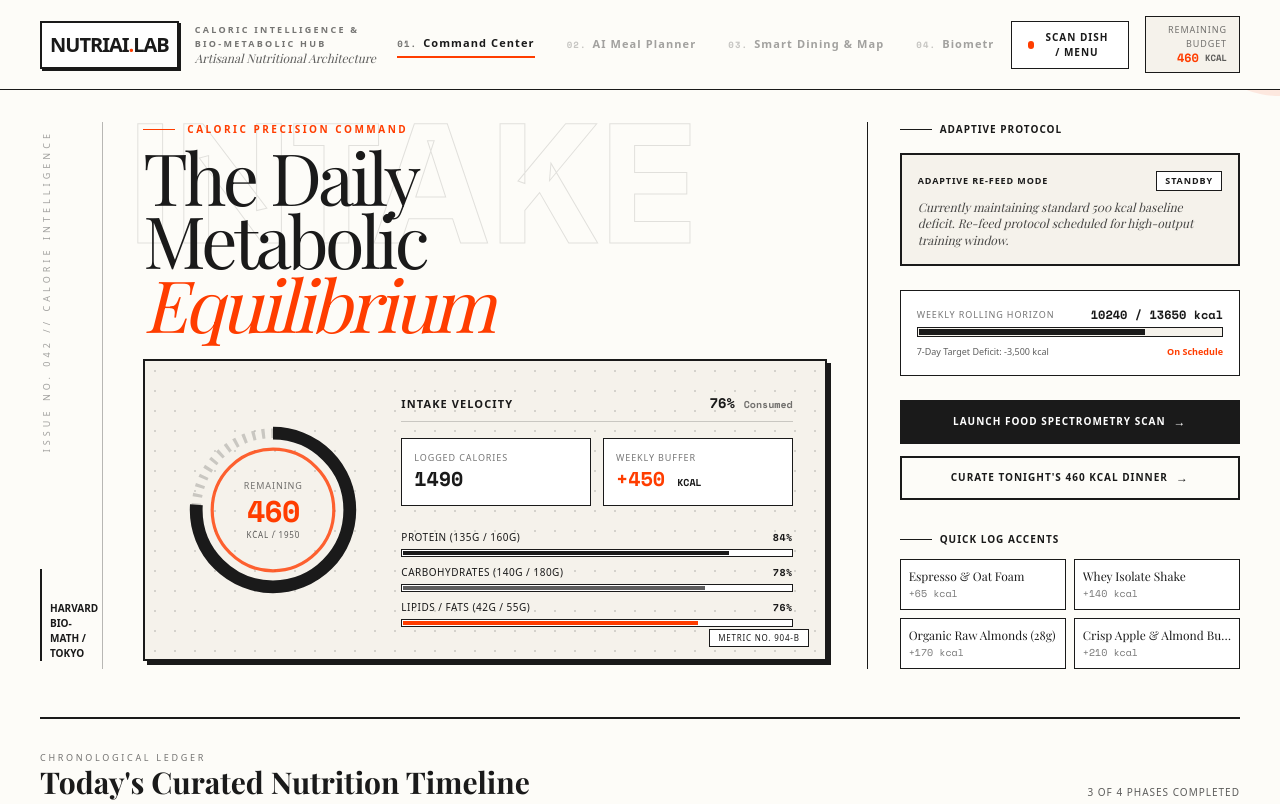
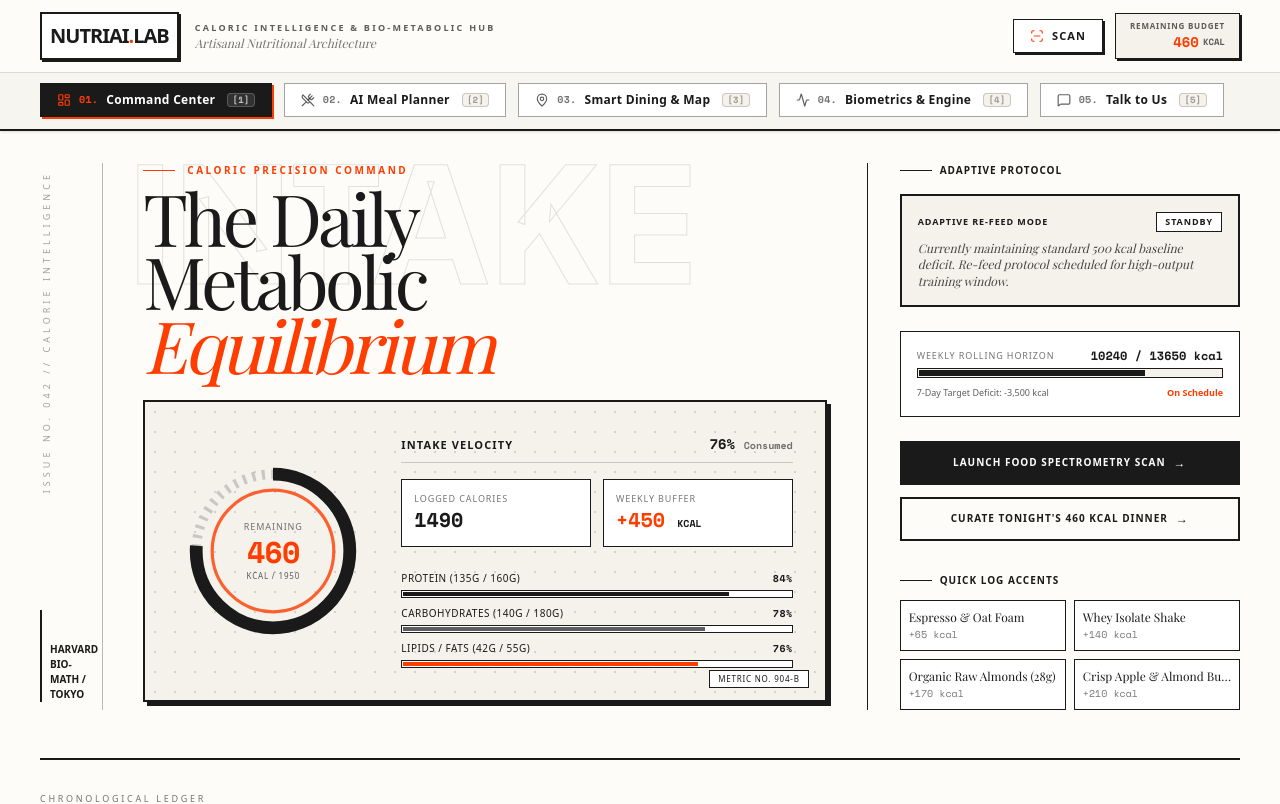
Before and after one commit to stewardchen/Calorie-Tracker, a React (Vite) app: page / in a window 1280 px wide. Shown: the top 804 px of the page. Built offline with nearby package versions, Linux system fonts and the light colour scheme; a web font is replaced by a local one.

Commit message:
Improve navigation header visibility: high-contrast tabs, dedicated nav tier, mobile menu drawer, and keyboard shortcuts

```diff
--- a/src/components/Header.tsx
+++ b/src/components/Header.tsx
@@ -1,4 +1,16 @@
-import React from 'react';
+import React, { useState, useEffect } from 'react';
+import {
+  LayoutDashboard,
+  UtensilsCrossed,
+  MapPin,
+  Activity,
+  MessageSquare,
+  ScanLine,
+  Menu,
+  X,
+  ChevronRight,
+  Flame,
+} from 'lucide-react';
 import { ActiveTab } from '../types';
 
 interface HeaderProps {
@@ -9,6 +21,16 @@ interface HeaderProps {
   onOpenScanModal: () => void;
 }
 
+interface NavItem {
+  id: ActiveTab;
+  label: string;
+  shortLabel: string;
+  number: string;
+  keyNumber: string;
+  description: string;
+  icon: React.ComponentType<{ className?: string }>;
+}
+
 export const Header: React.FC<HeaderProps> = ({
   activeTab,
   setActiveTab,
@@ -16,87 +38,291 @@ export const Header: React.FC<HeaderProps> = ({
   refeedActive,
   onOpenScanModal,
 }) => {
-  const tabs: { id: ActiveTab; label: string; number: string }[] = [
-    { id: 'command', label: 'Command Center', number: '01' },
-    { id: 'planner', label: 'AI Meal Planner', number: '02' },
-    { id: 'dining', label: 'Smart Dining & Map', number: '03' },
-    { id: 'calibration', label: 'Biometrics & Engine', number: '04' },
-    { id: 'talk', label: 'Talk to Us', number: '05' },
+  const [mobileMenuOpen, setMobileMenuOpen] = useState(false);
+
+  const tabs: NavItem[] = [
+    {
+      id: 'command',
+      label: 'Command Center',
+      shortLabel: 'Command',
+      number: '01',
+      keyNumber: '1',
+      description: 'Daily caloric budget, live macro breakdown & logs',
+      icon: LayoutDashboard,
+    },
+    {
+      id: 'planner',
+      label: 'AI Meal Planner',
+      shortLabel: 'Meal Planner',
+      number: '02',
+      keyNumber: '2',
+      description: 'Metabolic generative recipes & macro-optimized meals',
+      icon: UtensilsCrossed,
+    },
+    {
+      id: 'dining',
+      label: 'Smart Dining & Map',
+      shortLabel: 'Smart Dining',
+      number: '03',
+      keyNumber: '3',
+      description: 'Curated restaurants with verified macro-friendly dishes',
+      icon: MapPin,
+    },
+    {
+      id: 'calibration',
+      label: 'Biometrics & Engine',
+      shortLabel: 'Biometrics',
+      number: '04',
+      keyNumber: '4',
+      description: 'Mifflin-St Jeor math, re-feed triggers & TDEE recalibration',
+      icon: Activity,
+    },
+    {
+      id: 'talk',
+      label: 'Talk to Us',
+      shortLabel: 'Talk to Us',
+      number: '05',
+      keyNumber: '5',
+      description: 'Community discussion thread & feedback channel',
+      icon: MessageSquare,
+    },
   ];
 
+  // Quick keyboard navigation for desktop users (Press 1 to 5 to jump tabs)
+  useEffect(() => {
+    const handleKeyDown = (e: KeyboardEvent) => {
+      // Don't trigger when user is typing in form inputs, textareas, or contentEditable
+      const target = e.target as HTMLElement;
+      if (
+        target &&
+        (target.tagName === 'INPUT' ||
+          target.tagName === 'TEXTAREA' ||
+          target.tagName === 'SELECT' ||
+          target.isContentEditable)
+      ) {
+        return;
+      }
+
+      if (['1', '2', '3', '4', '5'].includes(e.key)) {
+        const tabIndex = parseInt(e.key, 10) - 1;
+        if (tabs[tabIndex]) {
+          setActiveTab(tabs[tabIndex].id);
+        }
+      }
+    };
+
+    window.addEventListener('keydown', handleKeyDown);
+    return () => window.removeEventListener('keydown', handleKeyDown);
+  }, [setActiveTab, tabs]);
+
+  const activeTabItem = tabs.find((t) => t.id === activeTab) || tabs[0];
+
+  const handleTabSelect = (id: ActiveTab) => {
+    setActiveTab(id);
+    setMobileMenuOpen(false);
+  };
+
   return (
-    <header className="border-b border-[#1a1a1a] bg-[#fdfcf8] px-6 py-4 md:px-10 shrink-0 sticky top-0 z-30">
-      <div className="max-w-7xl mx-auto flex flex-col md:flex-row md:items-center md:justify-between gap-4">
-        {/* Brand / Curated Logomark */}
-        <div className="flex items-center justify-between">
-          <div className="flex items-center gap-4">
-            <div className="border-2 border-[#1a1a1a] p-2 bg-white inline-block shadow-[2px_2px_0px_#1a1a1a]">
-              <span className="font-sans font-black text-xl uppercase tracking-tighter text-[#1a1a1a]">
+    <header className="border-b-2 border-[#1a1a1a] bg-[#fdfcf8] shrink-0 sticky top-0 z-40 shadow-sm">
+      {/* Upper Brand & Utility Bar */}
+      <div className="border-b border-[#1a1a1a]/15 px-4 sm:px-6 md:px-10 py-3 bg-[#fdfcf8]">
+        <div className="max-w-7xl mx-auto flex items-center justify-between gap-3">
+          {/* Brand Logo & Subtitle */}
+          <div className="flex items-center gap-3 sm:gap-4">
+            <button
+              onClick={() => handleTabSelect('command')}
+              className="border-2 border-[#1a1a1a] p-2 bg-white inline-block shadow-[2px_2px_0px_#1a1a1a] hover:bg-[#f5f2eb] transition-colors text-left"
+              title="Return to Command Center"
+            >
+              <span className="font-sans font-black text-lg sm:text-xl uppercase tracking-tighter text-[#1a1a1a]">
                 NutriAI<span className="text-[#ff3d00]">.</span>Lab
               </span>
-            </div>
+            </button>
+
             <div className="hidden sm:flex flex-col">
-              <span className="font-sans text-[9px] uppercase tracking-[0.25em] font-bold text-[#1a1a1a]/60">
+              <span className="font-sans text-[9px] uppercase tracking-[0.25em] font-bold text-[#1a1a1a]/70">
                 Caloric Intelligence & Bio-Metabolic Hub
               </span>
-              <span className="font-serif italic text-xs text-[#1a1a1a]/70">
+              <span className="font-serif italic text-xs text-[#1a1a1a]/60">
                 Artisanal Nutritional Architecture
               </span>
             </div>
           </div>
 
-          {/* Quick scan trigger on mobile */}
+          {/* Current View Badge on small screens to confirm location */}
+          <div className="md:hidden flex items-center gap-1 text-[11px] font-mono font-bold bg-[#f5f2eb] px-2.5 py-1 border border-[#1a1a1a]/30">
+            <span className="text-[#ff3d00]">{activeTabItem.number}</span>
+            <span className="text-[#1a1a1a] truncate max-w-[110px]">{activeTabItem.shortLabel}</span>
+          </div>
+
+          {/* Right Action & Status Capsule */}
+          <div className="flex items-center gap-2 sm:gap-3">
+            {/* Quick scan trigger */}
             <button
               onClick={onOpenScanModal}
-            className="md:hidden border border-[#1a1a1a] px-3 py-1.5 font-sans text-[10px] uppercase font-bold tracking-widest bg-white hover:bg-[#ff3d00] hover:text-white transition-colors"
+              className="border border-[#1a1a1a] px-3 sm:px-4 py-2 font-sans text-[10px] sm:text-[11px] uppercase font-bold tracking-wider sm:tracking-widest bg-white hover:bg-[#ff3d00] hover:text-white transition-all shadow-[2px_2px_0px_#1a1a1a] flex items-center gap-1.5 sm:gap-2 active:translate-x-0.5 active:translate-y-0.5"
             >
-            Scan Dish
+              <ScanLine className="w-3.5 h-3.5 text-[#ff3d00] group-hover:text-white" />
+              <span className="hidden xs:inline">Scan Dish</span>
+              <span className="xs:hidden">Scan</span>
+            </button>
+
+            {/* Remaining Budget Badge */}
+            <div className="border border-[#1a1a1a] bg-[#f5f2eb] px-2.5 sm:px-3.5 py-1.5 text-right font-sans shadow-[2px_2px_0px_#1a1a1a]">
+              <div className="hidden sm:block text-[8px] uppercase tracking-widest text-[#1a1a1a]/70 font-semibold">
+                Remaining Budget
+              </div>
+              <div className="text-xs sm:text-sm font-black font-mono flex items-center justify-end gap-1">
+                <span className="text-[#ff3d00]">{remainingCalories}</span>
+                <span className="text-[9px] text-[#1a1a1a]/70">KCAL</span>
+                {refeedActive && (
+                  <span className="bg-[#ff3d00] text-white text-[8px] font-bold px-1 py-0.5 uppercase tracking-tighter flex items-center gap-0.5 ml-0.5">
+                    <Flame className="w-2.5 h-2.5" />
+                    RE-FEED
+                  </span>
+                )}
+              </div>
+            </div>
+
+            {/* Mobile Menu Toggle Button */}
+            <button
+              onClick={() => setMobileMenuOpen((prev) => !prev)}
+              aria-label={mobileMenuOpen ? 'Close Navigation Menu' : 'Open Navigation Menu'}
+              className="md:hidden border-2 border-[#1a1a1a] p-2 bg-white hover:bg-[#ff3d00] hover:text-white transition-colors shadow-[2px_2px_0px_#1a1a1a]"
+            >
+              {mobileMenuOpen ? <X className="w-5 h-5" /> : <Menu className="w-5 h-5" />}
             </button>
           </div>
+        </div>
+      </div>
 
-        {/* Navigation Tabs */}
-        <nav className="flex items-center gap-4 sm:gap-8 overflow-x-auto pb-1 md:pb-0 scrollbar-none font-sans text-[11px] uppercase tracking-widest font-bold">
+      {/* Primary Navigation Row (Always clearly visible on desktop & clean horizontal rail on mobile) */}
+      <div className="bg-[#f7f5ef] px-3 sm:px-6 md:px-10 py-2">
+        <div className="max-w-7xl mx-auto flex items-center justify-between">
+          <nav
+            aria-label="Main Navigation"
+            className="w-full flex items-center gap-2 sm:gap-3 overflow-x-auto pb-1 pt-0.5 scrollbar-thin scrollbar-thumb-[#1a1a1a]/20"
+          >
             {tabs.map((tab) => {
               const isActive = activeTab === tab.id;
+              const Icon = tab.icon;
+
               return (
                 <button
                   key={tab.id}
-                onClick={() => setActiveTab(tab.id)}
-                className={`flex items-center gap-1.5 whitespace-nowrap transition-all duration-150 py-1 ${
+                  onClick={() => handleTabSelect(tab.id)}
+                  aria-current={isActive ? 'page' : undefined}
+                  className={`group flex items-center gap-2 whitespace-nowrap px-3 sm:px-4 py-2 text-xs font-sans tracking-wide transition-all duration-150 border shrink-0 ${
                     isActive
-                    ? 'border-b-2 border-[#ff3d00] text-[#1a1a1a] font-black'
-                    : 'opacity-40 hover:opacity-100 text-[#1a1a1a]'
+                      ? 'bg-[#1a1a1a] text-white border-[#1a1a1a] shadow-[2px_2px_0px_#ff3d00] font-extrabold'
+                      : 'bg-white text-[#1a1a1a] border-[#1a1a1a]/40 hover:border-[#1a1a1a] hover:bg-[#eae6db] font-semibold'
                   }`}
                 >
-                <span className="text-[9px] font-mono opacity-60">{tab.number}.</span>
-                <span>{tab.label}</span>
+                  <Icon
+                    className={`w-3.5 h-3.5 transition-colors ${
+                      isActive ? 'text-[#ff3d00]' : 'text-[#1a1a1a]/70 group-hover:text-[#ff3d00]'
+                    }`}
+                  />
+                  <span
+                    className={`font-mono text-[10px] ${
+                      isActive ? 'text-[#ff3d00]' : 'text-[#1a1a1a]/60'
+                    }`}
+                  >
+                    {tab.number}.
+                  </span>
+                  <span className="font-bold">{tab.label}</span>
+
+                  {/* Desktop shortcut hint */}
+                  <span
+                    className={`hidden lg:inline-block ml-1 font-mono text-[9px] px-1 py-0.2 rounded border ${
+                      isActive
+                        ? 'border-white/20 text-white/70 bg-white/10'
+                        : 'border-[#1a1a1a]/20 text-[#1a1a1a]/40 bg-[#f5f2eb]'
+                    }`}
+                    title={`Press '${tab.keyNumber}' key to navigate`}
+                  >
+                    [{tab.keyNumber}]
+                  </span>
                 </button>
               );
             })}
           </nav>
-
-        {/* Right Status Capsule */}
-        <div className="hidden lg:flex items-center gap-4">
-          <button
-            onClick={onOpenScanModal}
-            className="border border-[#1a1a1a] px-4 py-2 font-sans text-[10px] uppercase font-bold tracking-widest bg-white hover:bg-[#ff3d00] hover:text-white transition-colors flex items-center gap-2"
-          >
-            <span className="w-2 h-2 rounded-full bg-[#ff3d00] animate-pulse"></span>
-            Scan Dish / Menu
-          </button>
-
-          <div className="border border-[#1a1a1a] bg-[#f5f2eb] px-3 py-1.5 text-right font-sans">
-            <div className="text-[9px] uppercase tracking-widest text-[#1a1a1a]/60">Remaining Budget</div>
-            <div className="text-xs font-black font-mono flex items-center justify-end gap-1.5">
-              <span className="text-[#ff3d00]">{remainingCalories}</span>
-              <span className="text-[9px] text-[#1a1a1a]/70">KCAL</span>
-              {refeedActive && (
-                <span className="bg-[#ff3d00] text-white text-[8px] px-1 py-0.5 uppercase tracking-tighter">RE-FEED</span>
-              )}
         </div>
       </div>
+
+      {/* Full-width Mobile Navigation Drawer (Ensures headers/tabs are NEVER hidden on smaller screens) */}
+      {mobileMenuOpen && (
+        <div className="md:hidden border-t-2 border-[#1a1a1a] bg-[#fdfcf8] p-4 shadow-xl animate-fadeIn">
+          <div className="font-sans text-[10px] uppercase font-bold tracking-[0.2em] text-[#ff3d00] mb-3 flex items-center gap-2">
+            <span className="w-2 h-2 rounded-full bg-[#ff3d00] animate-ping" />
+            <span>Select System Section</span>
+          </div>
+
+          <div className="grid grid-cols-1 gap-2">
+            {tabs.map((tab) => {
+              const isActive = activeTab === tab.id;
+              const Icon = tab.icon;
+
+              return (
+                <button
+                  key={tab.id}
+                  onClick={() => handleTabSelect(tab.id)}
+                  className={`flex items-center justify-between p-3 text-left border-2 transition-all ${
+                    isActive
+                      ? 'border-[#ff3d00] bg-[#1a1a1a] text-white shadow-[3px_3px_0px_#ff3d00]'
+                      : 'border-[#1a1a1a] bg-white text-[#1a1a1a] hover:bg-[#f5f2eb]'
+                  }`}
+                >
+                  <div className="flex items-center gap-3">
+                    <div
+                      className={`p-2 border ${
+                        isActive ? 'border-[#ff3d00] bg-black text-[#ff3d00]' : 'border-[#1a1a1a] bg-[#f5f2eb]'
+                      }`}
+                    >
+                      <Icon className="w-4 h-4" />
+                    </div>
+                    <div>
+                      <div className="flex items-center gap-2">
+                        <span className="font-mono text-[10px] font-bold opacity-70">
+                          {tab.number} //
+                        </span>
+                        <span className="font-sans font-extrabold text-sm">{tab.label}</span>
+                      </div>
+                      <p
+                        className={`text-xs mt-0.5 line-clamp-1 ${
+                          isActive ? 'text-white/75' : 'text-[#1a1a1a]/70'
+                        }`}
+                      >
+                        {tab.description}
+                      </p>
                     </div>
                   </div>
+
+                  <ChevronRight
+                    className={`w-4 h-4 shrink-0 ${
+                      isActive ? 'text-[#ff3d00]' : 'text-[#1a1a1a]/40'
+                    }`}
+                  />
+                </button>
+              );
+            })}
+          </div>
+
+          {/* Quick Info in Mobile Drawer */}
+          <div className="mt-4 pt-3 border-t border-[#1a1a1a]/20 flex items-center justify-between text-xs font-mono">
+            <span className="text-[#1a1a1a]/70">Shortcuts: Keys [1] - [5]</span>
+            <button
+              onClick={() => {
+                onOpenScanModal();
+                setMobileMenuOpen(false);
+              }}
+              className="text-[#ff3d00] font-bold underline uppercase tracking-wider"
+            >
+              Open Spectrometry Scan →
+            </button>
+          </div>
+        </div>
+      )}
     </header>
   );
 };
```
Lines whose indentation alone changed are shown as unchanged.
